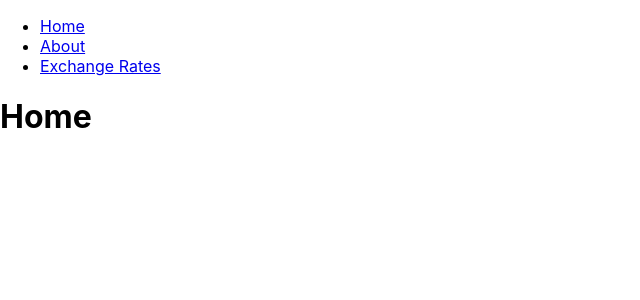
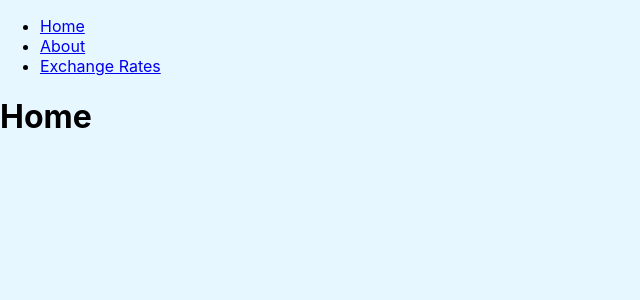
Before and after one commit to BhavikSheth/exchange-rates-telematics-test, a React (Create React App) app: page / in a window 1280 px wide. Shown: the top 300 px of the page, without its empty margins (0-640 px from the left). Built offline with nearby package versions, Linux system fonts and the light colour scheme.

Commit message:
install sass

```diff
--- a/package.json
+++ b/package.json
@@ -3,6 +3,7 @@
   "version": "0.1.0",
   "private": true,
   "dependencies": {
+    "node-sass": "^4.11.0",
     "react": "^16.8.3",
     "react-dom": "^16.8.3",
     "react-redux": "^6.0.1",
--- a/src/index.js
+++ b/src/index.js
@@ -1,7 +1,7 @@
 import React from 'react';
 import ReactDOM from 'react-dom';
 import { Provider } from "react-redux";
-import './styles.css';
+import './styles.scss';
 import App from './App';
 import * as serviceWorker from './serviceWorker';
 import configureStore from "./configureStore"
--- a/src/styles.css
+++ b/src/styles.scss
@@ -6,6 +6,8 @@ body {
     sans-serif;
   -webkit-font-smoothing: antialiased;
   -moz-osx-font-smoothing: grayscale;
+  background-color: rgb(230, 247, 255);
+  // background-color: #fff;
 }
 
 code {
```
Also changed, not shown: 1 other file (tests, documents, lock files or other folders).
